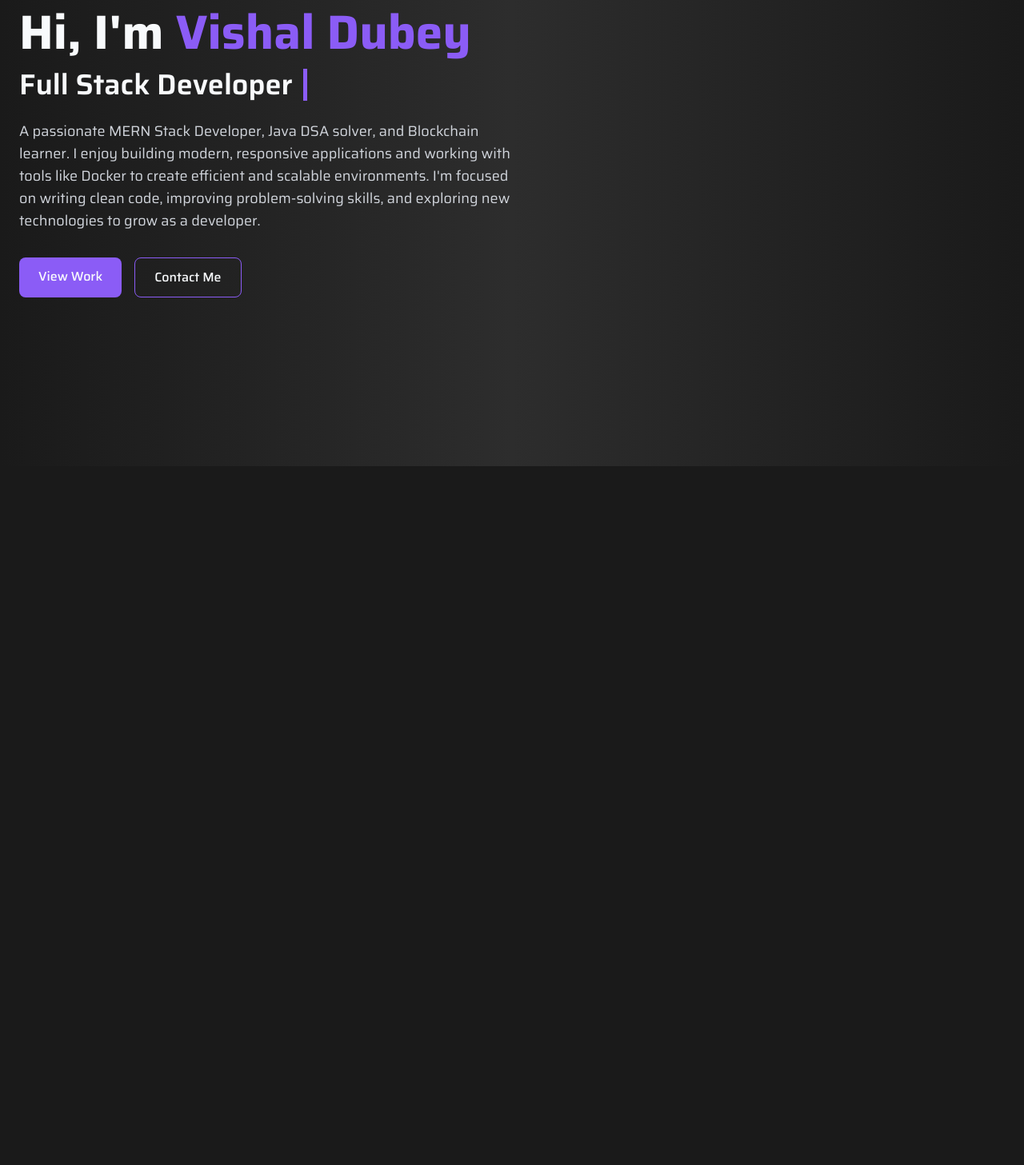
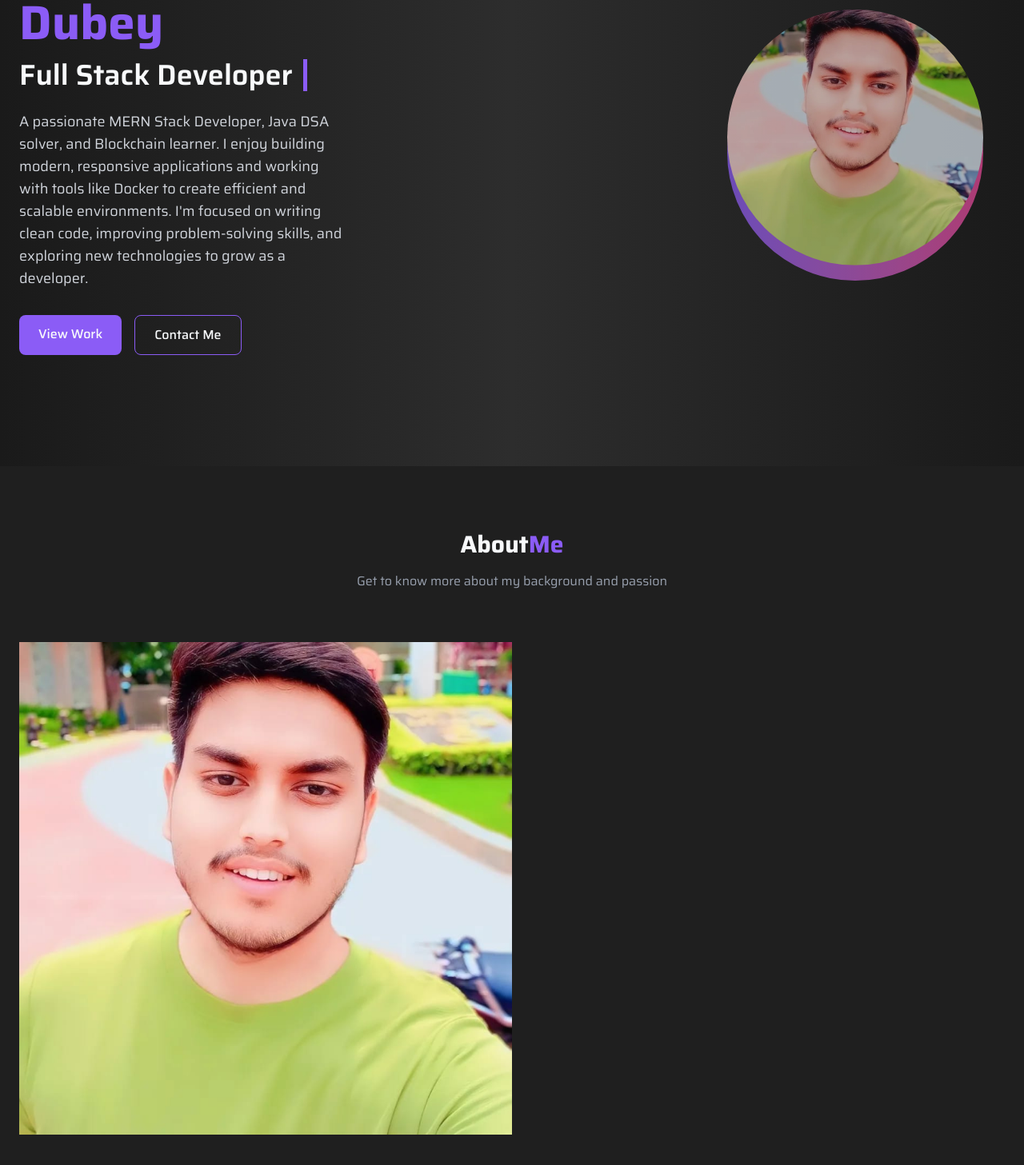
Before and after one commit to Vishal34sd/New-Portfolio-Website, a React (Vite) app: page / in a window 1280 px wide. Shown: the part 217-1674 px from the top of the page at 80% size. Before the commit the page ends 800 px from the top, so only its background shows below. Built offline with nearby package versions, Linux system fonts and the light colour scheme.

Commit message:
updated hero section

```diff
--- /dev/null
+++ b/src/components/About.jsx
@@ -0,0 +1,42 @@
+import React from "react"
+import {motion} from "framer-motion"
+
+const About = ()=>{
+    return (
+        <motion.div
+        initial={{ opacity: 0, y: 50 }}
+        whileInView={{ opacity: 1, y: 0 }}
+        transition={{ duration: 0.6, ease: "easeOut" }}
+        viewport={{ once: true }}
+        id = "about"
+        className = "py-20 bg-dark-200"
+        >
+            <div className = "container mx-0 px-6">
+                <h2 className = "text-3xl font-bold text-center mb-4"> About
+                    <span className ="text-purple">Me</span>
+                     </h2>
+                <p className = "text-gray-400 text-center max-w-2xl mx-auto mb-16">Get to know more about my background and passion</p>
+                {/* image + journey */}
+                <div className = "flex flex-col md: flex-row items-center gap-12">
+                    <div className = "md: w-1/2 rounded-2xl overflow">
+                        <motion.img
+                        initial={{ opacity: 0, y: 50 }}
+                        whileInView={{ opacity: 1, y: 0 }}
+                        transition={{ duration: 0.9, ease: "easeOut" }}
+                        viewport={{ once: false , amount :0.2 }}
+                        className = "w-full h-full object-cover"
+                        src = "/bio-pic-2.jpg" alt = "bio"/>
+                    </div>
+
+                    <motion.div className =""></motion.div>
+
+
+
+                </div>
+            </div>
+
+        </motion.div>
+    )
+}
+
+export default About ;
--- a/src/components/Hero.jsx
+++ b/src/components/Hero.jsx
@@ -1,5 +1,4 @@
 import { motion } from "framer-motion";
-
 const Hero = () => {
   return (
     <motion.div
@@ -50,6 +49,27 @@ const Hero = () => {
         </div>
 
         {/* END LEFT CONTENT */}
+
+      </div>
+
+      {/*right side image */}
+      <div className="md:w-1/2 flex justify-center">
+        <div className="relative w-64 h-64 md:w-80 md:h-80">
+          <div className="absolute inset-0 rounded-full bg-gradient-to-r from-purple to-pink opacity-70">
+            <motion.img
+              animate = {{y:[0 , -20, 0]}}
+              transition = {{
+                duration : 4 ,
+                repeat : Infinity ,
+                repeatType  : "loop" ,
+                ease : "easeInOut"
+              }}
+              className="relative rounded-full w-64 h-64 md:w-80 md:h-80 object-cover z-10 animate-float"
+              src="/bio-pic-2.jpg"
+              alt="image-logo"
+            />
+          </div>
+        </div>
       </div>
     </motion.div>
   );
--- a/src/pages/Home.jsx
+++ b/src/pages/Home.jsx
@@ -1,8 +1,12 @@
 import Hero from "../components/Hero"
+import About from "../components/About"
+
+
 const Home = ()=>{
     return(
         <div>
             <Hero/>
+            <About/>
         </div>
     )
 }
```
Also changed, not shown: public/bio-pic-2.jpg (added).
